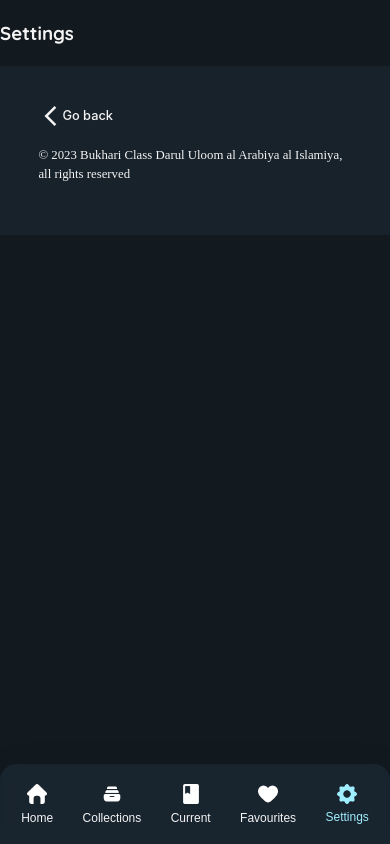
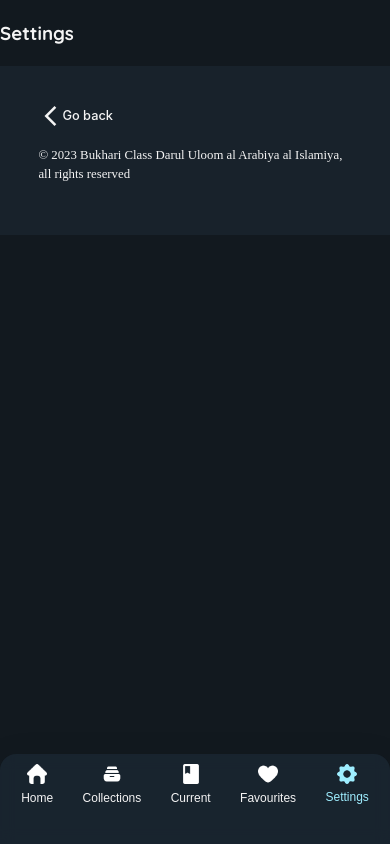
Before and after one commit to mo3r99/hadith, a React (Vite) app: page /settings in a window 390 px wide. Built offline with nearby package versions, Linux system fonts and the light colour scheme; a web font is replaced by a local one.

Commit message:
Update Navbar.module.css

```diff
--- a/src/components/navbar/Navbar.module.css
+++ b/src/components/navbar/Navbar.module.css
@@ -90,11 +90,11 @@ nav * {
     position: fixed;
     bottom: -20px;
     width: 100vw;
-    height: 80px;
+    height: 100px;
     background-color: var(--dark-300);
     display: flex;
-    border-radius: 30px;
-    padding-top: 20px;
+    /* border-radius: 30px; */
+    padding-top: 10px;
     z-index: 2;
     font-size: 12px;
     transition: all 0.3s ease;
```
